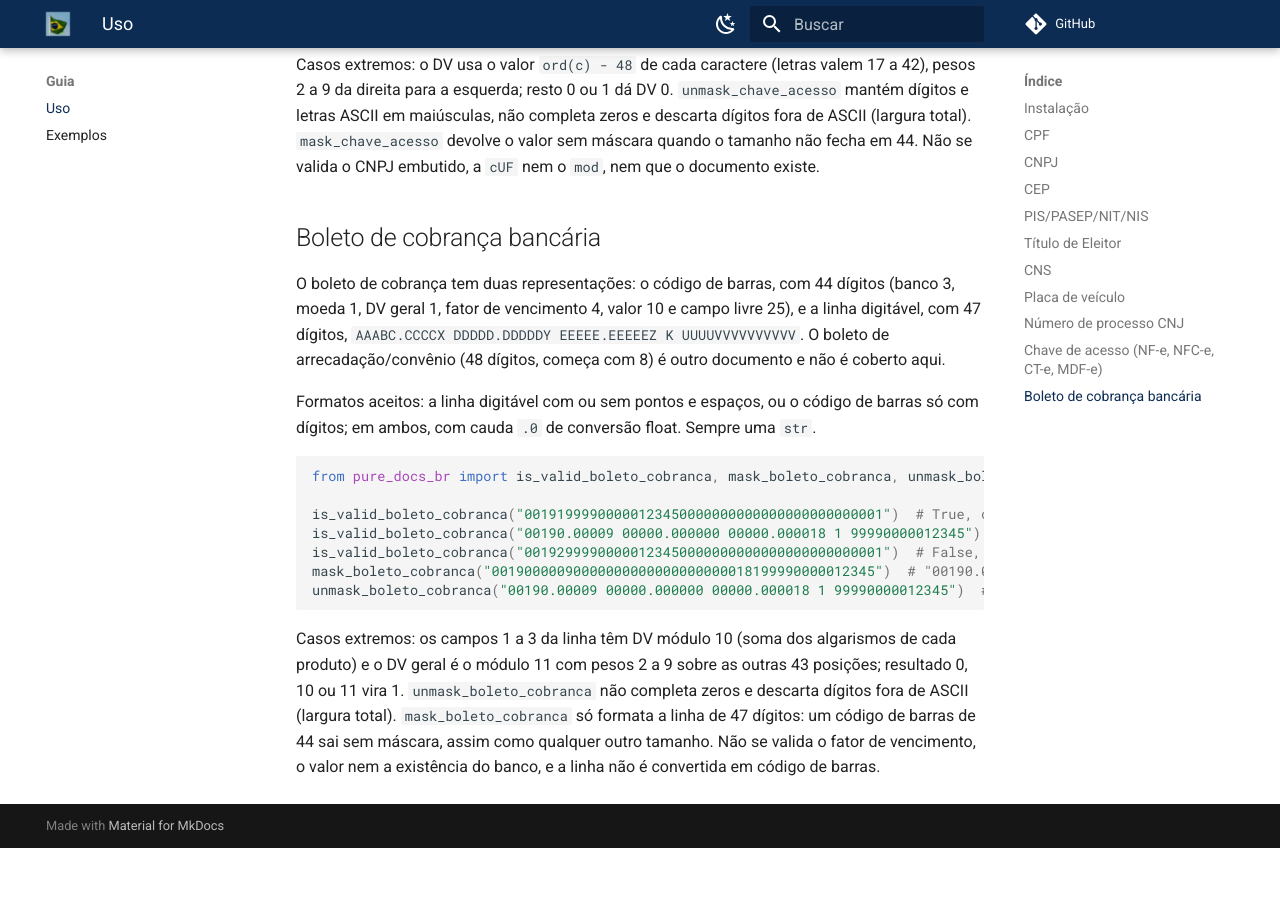
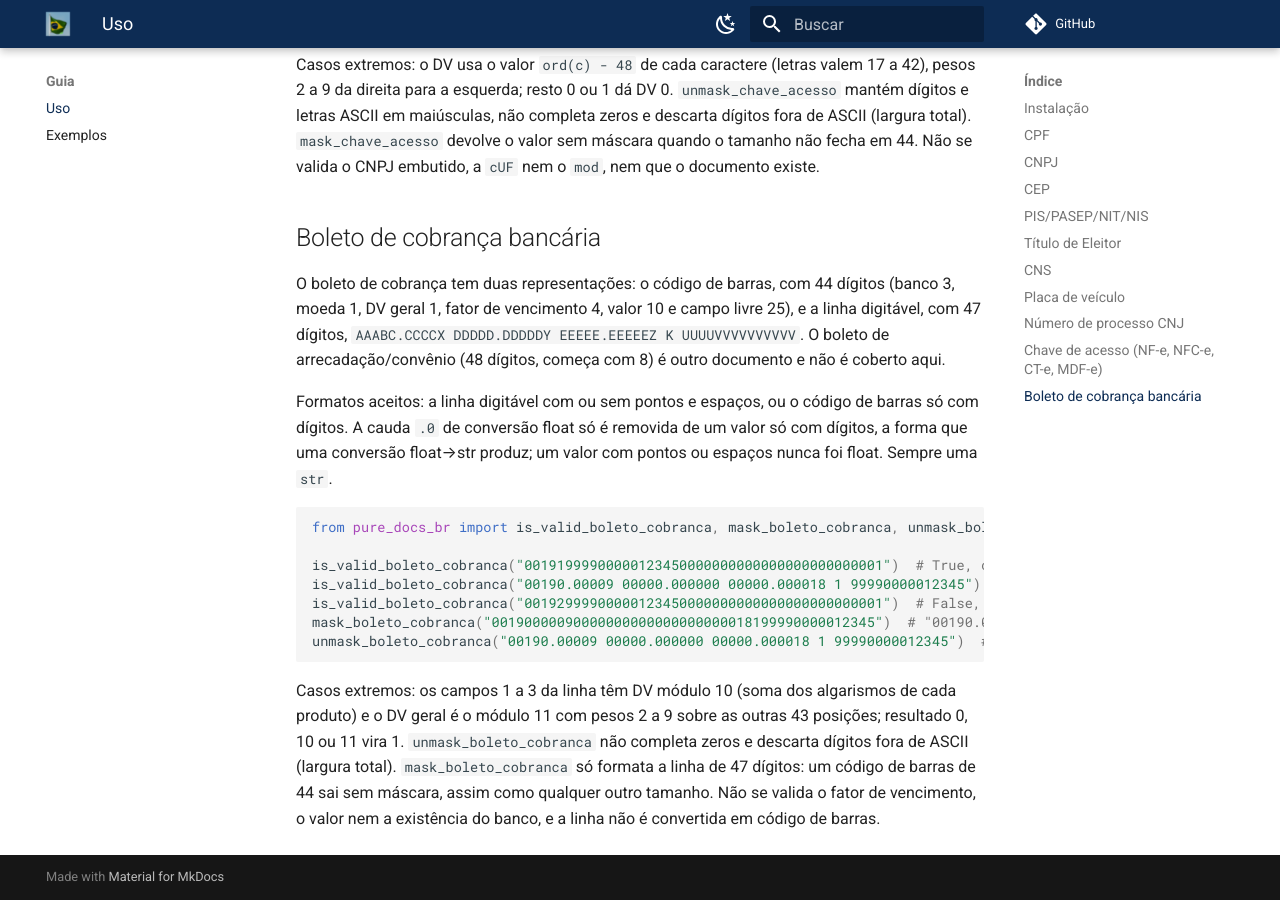
Before and after one commit to guilhermegor/pure-docs-br, an MkDocs documentation site: the page built from docs/usage.md, in a window 1280 px wide and 900 px high, scrolled down 4951 px. Built offline with MkDocs 1.6.1 and Material for MkDocs 9.7.7, drawn with Linux system fonts in a browser that asks for light colours; comment, search, counter and statistics services are not loaded; the version menu is left out; before the commit the page ends 5799 px from its top, so only the background shows below that.

Commit message:
docs(boleto): scope the .0 tail claim to all-digit values
The usage page said a masked typeable line was accepted with a float
.0 tail. It is not, and it should not be: _strip_float_artifact drops
the tail only from an all-digit value, the one shape a float->str
coercion yields, and a punctuated line was never a float. The docs,
the reference row and the unmask docstring now say so. Raised by the
ladder review on #51.

````diff
--- a/docs/usage.md
+++ b/docs/usage.md
@@ -238,8 +238,9 @@ DV geral 1, fator de vencimento 4, valor 10 e campo livre 25), e a linha digitá
 `AAABC.CCCCX DDDDD.DDDDDY EEEEE.EEEEEZ K UUUUVVVVVVVVVV`. O boleto de arrecadação/convênio (48 dígitos,
 começa com 8) é outro documento e não é coberto aqui.
 
-Formatos aceitos: a linha digitável com ou sem pontos e espaços, ou o código de barras só com dígitos;
-em ambos, com cauda `.0` de conversão float. Sempre uma `str`.
+Formatos aceitos: a linha digitável com ou sem pontos e espaços, ou o código de barras só com dígitos.
+A cauda `.0` de conversão float só é removida de um valor só com dígitos, a forma que uma conversão
+float→str produz; um valor com pontos ou espaços nunca foi float. Sempre uma `str`.
 
 ```python
 from pure_docs_br import is_valid_boleto_cobranca, mask_boleto_cobranca, unmask_boleto_cobranca
````
Also changed, not shown: docs/api/reference.md (+1 -1 lines), 1 other file.
